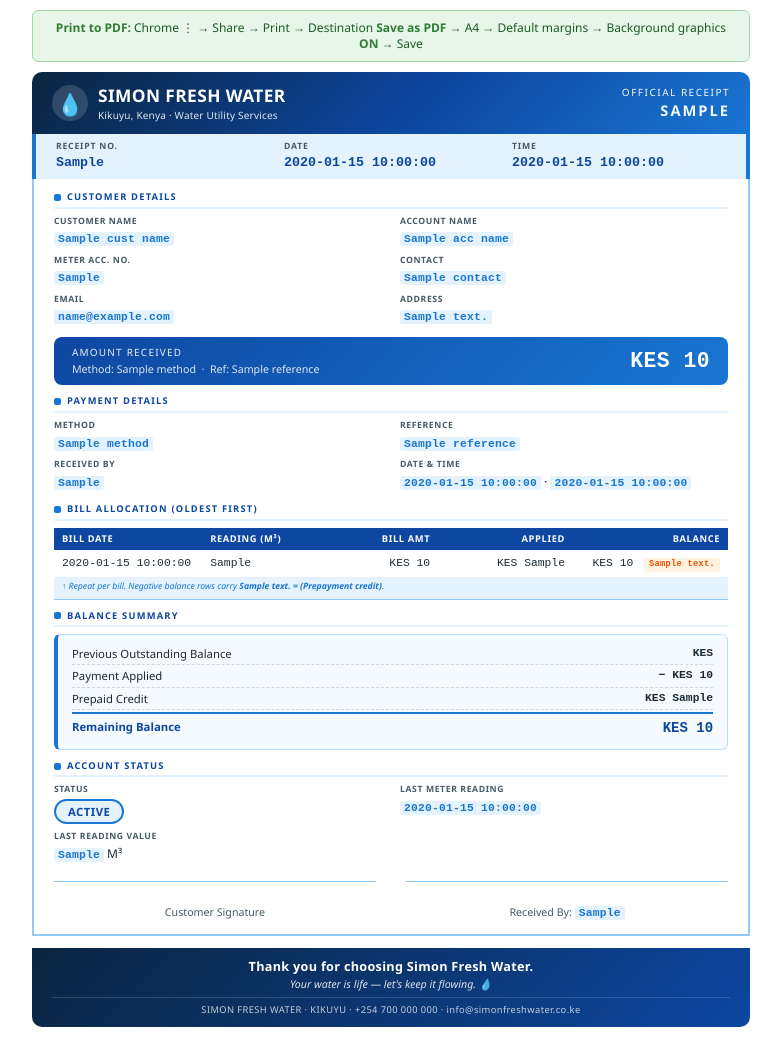
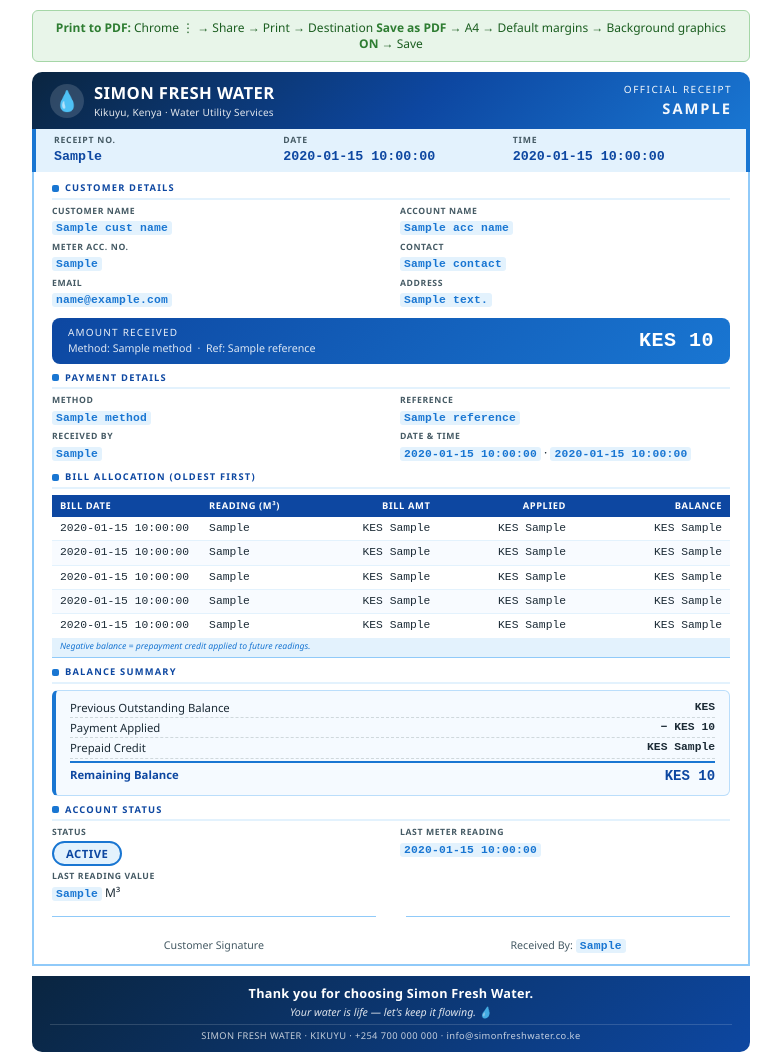
Before and after one commit to Frednn1/simon-freshwater, a Flask app: template templates/receipt_template.html in a window 1280 px wide. Shown: the whole page, without its empty margins (249-1030 px from the left). Before the commit the page ends 1027 px from the top, so only its background shows below. Run offline with Flask 3, Linux system fonts and the light colour scheme; the template is opened without the code that fills it: most values are stand-ins (such as "Sample title", 1, 10 or a date in 2020).

Commit message:
Receipt: 5 fixed allocation rows + regenerated A4 single-page template

```diff
--- a/templates/receipt_template.html
+++ b/templates/receipt_template.html
@@ -12,13 +12,11 @@
     background: #fff;
     font-size: 9.5pt;
     line-height: 1.35;
-    /* Force colors and gradients to print regardless of browser setting */
     -webkit-print-color-adjust: exact !important;
     print-color-adjust: exact !important;
     color-adjust: exact !important;
   }
 
-  /* Same force applied to the elements that use backgrounds */
   .receipt-header,
   .meta-band,
   .amount-highlight,
@@ -33,14 +31,22 @@
     print-color-adjust: exact !important;
     color-adjust: exact !important;
   }
-  .receipt { max-width: 190mm; margin: 0 auto; }
+
+  /* ─── Force single-page A4 ─── */
+  .receipt {
+    max-width: 190mm;
+    margin: 0 auto;
+    page-break-inside: avoid;
+    page-break-after: avoid;
+  }
+  .section { page-break-inside: avoid; }
 
   /* ─── HEADER ─── */
   .receipt-header {
     background: linear-gradient(135deg, #0a2540 0%, #0d47a1 55%, #1976d2 100%);
     color: #fff;
     border-radius: 10px 10px 0 0;
-    padding: 12px 20px;
+    padding: 10px 18px;
     display: flex;
     justify-content: space-between;
     align-items: center;
@@ -48,13 +54,13 @@
   }
   .receipt-brand { display: flex; align-items: center; gap: 10px; }
   .drop {
-    width: 36px; height: 36px;
+    width: 34px; height: 34px;
     background: rgba(255,255,255,.15);
     border-radius: 50%;
     display: flex; align-items: center; justify-content: center;
-    font-size: 16pt; line-height: 1;
+    font-size: 15pt; line-height: 1;
   }
-  .brand-text h1 { font-size: 13pt; letter-spacing: .4px; margin-bottom: 1px; }
+  .brand-text h1 { font-size: 12.5pt; letter-spacing: .4px; margin-bottom: 1px; }
   .brand-text p  { font-size: 7.5pt; opacity: .88; letter-spacing: .2px; }
   .receipt-tag { text-align: right; font-size: 7.5pt; letter-spacing: 1.5px; text-transform: uppercase; opacity: .95; }
   .receipt-tag strong { display: block; font-size: 11pt; letter-spacing: 2px; font-weight: 700; margin-top: 2px; }
@@ -64,7 +70,7 @@
     background: #e3f2fd;
     border-left: 4px solid #1976d2;
     border-right: 4px solid #1976d2;
-    padding: 7px 20px;
+    padding: 6px 18px;
     display: flex;
     justify-content: space-between;
     gap: 14px;
@@ -75,9 +81,9 @@
   .meta-band .value { font-size: 10pt; font-weight: 700; color: #0d47a1; font-family: 'Courier New', monospace; }
 
   /* ─── BODY ─── */
-  .receipt-body { border: 2px solid #90caf9; border-top: none; padding: 12px 20px; }
+  .receipt-body { border: 2px solid #90caf9; border-top: none; padding: 10px 18px; }
 
-  .section { margin-bottom: 10px; page-break-inside: avoid; }
+  .section { margin-bottom: 8px; }
   .section-title {
     font-size: 7pt;
     font-weight: 700;
@@ -85,7 +91,7 @@
     letter-spacing: 1.2px;
     color: #0d47a1;
     padding-bottom: 3px;
-    margin-bottom: 7px;
+    margin-bottom: 6px;
     border-bottom: 2px solid #e3f2fd;
     display: flex;
     align-items: center;
@@ -99,12 +105,10 @@
     border-radius: 2px;
   }
 
-  .field-grid { display: grid; grid-template-columns: 1fr 1fr; gap: 5px 18px; }
-  .field-grid.one-col { grid-template-columns: 1fr; }
+  .field-grid { display: grid; grid-template-columns: 1fr 1fr; gap: 4px 18px; }
   .field { display: flex; flex-direction: column; }
-  .field.full { grid-column: 1 / -1; }
   .field .label { font-size: 6.5pt; text-transform: uppercase; letter-spacing: .6px; color: #455a64; font-weight: 700; margin-bottom: 1px; }
-  .field .value { font-size: 9pt; color: #1c2b36; font-weight: 500; padding: 2px 0; min-height: 15px; word-break: break-word; }
+  .field .value { font-size: 9pt; color: #1c2b36; font-weight: 500; padding: 1px 0; min-height: 13px; word-break: break-word; }
   .placeholder {
     color: #1976d2;
     font-family: 'Courier New', monospace;
@@ -121,17 +125,17 @@
     background: linear-gradient(135deg, #0d47a1, #1976d2);
     color: #fff;
     border-radius: 8px;
-    padding: 9px 18px;
+    padding: 8px 16px;
     display: flex;
     justify-content: space-between;
     align-items: center;
-    margin: 4px 0 10px;
+    margin: 3px 0 8px;
   }
   .amount-highlight .label { font-size: 7.5pt; letter-spacing: 1.2px; text-transform: uppercase; opacity: .9; }
-  .amount-highlight .value { font-size: 16pt; font-weight: 800; letter-spacing: .5px; font-family: 'Courier New', monospace; }
+  .amount-highlight .value { font-size: 15pt; font-weight: 800; letter-spacing: .5px; font-family: 'Courier New', monospace; }
 
   /* ─── ALLOCATION TABLE ─── */
-  table.alloc { width: 100%; border-collapse: collapse; font-size: 8.5pt; }
+  table.alloc { width: 100%; border-collapse: collapse; font-size: 8.5pt; table-layout: fixed; }
   table.alloc thead th {
     background: #0d47a1; color: #fff;
     font-size: 7pt; text-transform: uppercase; letter-spacing: .6px;
@@ -139,30 +143,42 @@
   }
   table.alloc thead th.right { text-align: right; }
   table.alloc tbody td {
-    padding: 5px 8px;
+    padding: 4px 8px;
     border-bottom: 1px solid #e3f2fd;
     font-family: 'Courier New', monospace;
     color: #1c2b36;
+    overflow: hidden;
+    text-overflow: ellipsis;
+    word-break: break-word;
+    box-sizing: border-box;
   }
   table.alloc tbody tr:nth-child(even) td { background: #f8fbff; }
   table.alloc tbody td.right { text-align: right; }
-  table.alloc tbody td .note {
-    display: inline-block;
-    background: #fff3e0; color: #e65100;
-    font-size: 6.5pt; font-weight: 700;
-    padding: 1px 5px; border-radius: 3px;
-    margin-left: 4px; letter-spacing: .3px;
+  table.alloc th:nth-child(1), table.alloc td:nth-child(1) { width: 22%; }
+  table.alloc th:nth-child(2), table.alloc td:nth-child(2) { width: 15%; }
+  table.alloc th:nth-child(3), table.alloc td:nth-child(3) { width: 20%; }
+  table.alloc th:nth-child(4), table.alloc td:nth-child(4) { width: 20%; }
+  table.alloc th:nth-child(5), table.alloc td:nth-child(5) { width: 23%; }
+
+  table.alloc .placeholder {
+    padding: 0;
+    background: transparent;
+    font-size: 7.5pt;
+    font-weight: 600;
+    color: #0d47a1;
+    border-radius: 0;
   }
   .alloc-label {
     font-size: 6.5pt; color: #1976d2; font-style: italic;
-    padding: 3px 8px 6px; background: #e3f2fd;
+    padding: 3px 8px 5px; background: #e3f2fd;
     border-bottom: 1px solid #90caf9;
+    margin-top: -1px;
   }
 
   /* ─── SUMMARY BOX ─── */
-  .summary { background: #f5faff; border: 1px solid #bbdefb; border-left: 4px solid #1976d2; border-radius: 6px; padding: 8px 14px; margin-top: 3px; }
-  .summary .row { display: flex; justify-content: space-between; padding: 3px 0; font-size: 8.5pt; border-bottom: 1px dashed #cfd8dc; }
-  .summary .row:last-child { border-bottom: none; padding-top: 5px; margin-top: 2px; border-top: 2px solid #1976d2; }
+  .summary { background: #f5faff; border: 1px solid #bbdefb; border-left: 4px solid #1976d2; border-radius: 6px; padding: 7px 14px; margin-top: 3px; }
+  .summary .row { display: flex; justify-content: space-between; padding: 2px 0; font-size: 8.5pt; border-bottom: 1px dashed #cfd8dc; }
+  .summary .row:last-child { border-bottom: none; padding-top: 4px; margin-top: 2px; border-top: 2px solid #1976d2; }
   .summary .row.total .label { font-weight: 700; color: #0d47a1; }
   .summary .row.total .value { font-size: 10.5pt; font-weight: 800; color: #0d47a1; font-family: 'Courier New', monospace; }
   .summary .row .value { font-family: 'Courier New', monospace; font-weight: 600; }
@@ -179,70 +195,34 @@
   }
 
   /* ─── SIGNATURE ─── */
-  .signature-row { display: flex; justify-content: space-between; gap: 30px; margin-top: 12px; padding-top: 4px; }
+  .signature-row { display: flex; justify-content: space-between; gap: 30px; margin-top: 10px; padding-top: 3px; }
   .signature-row .sig { flex: 1; text-align: center; font-size: 8pt; color: #455a64; }
-  .signature-row .sig .line { border-top: 1px solid #90caf9; margin-bottom: 3px; padding-top: 20px; }
+  .signature-row .sig .line { border-top: 1px solid #90caf9; margin-bottom: 3px; padding-top: 18px; }
 
   /* ─── FOOTER ─── */
   .receipt-footer {
     background: linear-gradient(135deg, #0a2540, #0d47a1);
     color: #fff;
     border-radius: 0 0 10px 10px;
-    padding: 10px 20px;
+    padding: 9px 18px;
     text-align: center;
-    margin-top: 12px;
+    margin-top: 10px;
   }
   .receipt-footer .thanks { font-size: 9.5pt; font-weight: 600; letter-spacing: .3px; margin-bottom: 2px; }
-  .receipt-footer .slogan { font-size: 8pt; opacity: .85; font-style: italic; margin-bottom: 6px; }
-  .receipt-footer .contact { font-size: 7pt; opacity: .75; letter-spacing: .4px; border-top: 1px solid rgba(255,255,255,.2); padding-top: 6px; }
+  .receipt-footer .slogan { font-size: 8pt; opacity: .85; font-style: italic; margin-bottom: 5px; }
+  .receipt-footer .contact { font-size: 7pt; opacity: .75; letter-spacing: .4px; border-top: 1px solid rgba(255,255,255,.2); padding-top: 5px; }
 
-  /* ─── SCREEN-ONLY HINT ─── */
+  /* ─── SCREEN-ONLY HINT (hidden on print) ─── */
   .print-hint {
     max-width: 190mm; margin: 10px auto; padding: 9px 14px;
     background: #e8f5e9; border: 1px solid #a5d6a7; border-radius: 6px;
     font-size: 9pt; color: #1b5e20; text-align: center;
   }
   .print-hint strong { color: #2e7d32; }
-  @media print { body { background: #fff; } .print-hint { display: none !important; } }
-
-  /* ═══════════════════════════════════════════════
-     FIX: Bill Allocation table — prevent overflow
-     ═══════════════════════════════════════════════ */
-  table.alloc {
-    table-layout: fixed;
-    width: 100%;
-    table-layout: fixed;
+  @media print {
+    body { background: #fff; }
+    .print-hint { display: none !important; }
   }
-  table.alloc th,
-  table.alloc td {
-    overflow: hidden;
-    text-overflow: ellipsis;
-    word-break: break-word;
-    box-sizing: border-box;
-  }
-  table.alloc th:nth-child(1), table.alloc td:nth-child(1) { width: 22%; }
-  table.alloc th:nth-child(2), table.alloc td:nth-child(2) { width: 15%; }
-  table.alloc th:nth-child(3), table.alloc td:nth-child(3) { width: 20%; }
-  table.alloc th:nth-child(4), table.alloc td:nth-child(4) { width: 20%; }
-  table.alloc th:nth-child(5), table.alloc td:nth-child(5) { width: 23%; }
-
-  /* Placeholder chips inside the allocation table shrink to plain text */
-  table.alloc .placeholder {
-    padding: 0;
-    background: transparent;
-    font-size: 7.5pt;
-    font-weight: 600;
-    color: #0d47a1;
-    border-radius: 0;
-  }
-
-  /* Prepayment note drops to its own line so column 5 stays narrow */
-  table.alloc td .note {
-    display: block;
-    margin: 3px 0 0;
-    white-space: normal;
-  }
-
 </style>
 </head>
 <body>
@@ -367,19 +347,45 @@
             </tr>
           </thead>
           <tbody>
-            <!-- ══ REPEAT THIS ROW PER ALLOCATION ══ -->
             <tr>
-              <td>{{alloc_reading_date}}</td>
-              <td>{{alloc_reading_m3}}</td>
-              <td class="right">KES {{alloc_amount_kes}}</td>
-              <td class="right">KES {{alloc_applied}}</td>
-              <td class="right">KES {{alloc_new_balance}} <span class="note">{{alloc_note}}</span></td>
+              <td>{{a1_date}}</td>
+              <td>{{a1_m3}}</td>
+              <td class="right">KES {{a1_amt}}</td>
+              <td class="right">KES {{a1_applied}}</td>
+              <td class="right">KES {{a1_bal}}</td>
             </tr>
-            <!-- ══ END REPEAT ══ -->
+            <tr>
+              <td>{{a2_date}}</td>
+              <td>{{a2_m3}}</td>
+              <td class="right">KES {{a2_amt}}</td>
+              <td class="right">KES {{a2_applied}}</td>
+              <td class="right">KES {{a2_bal}}</td>
+            </tr>
+            <tr>
+              <td>{{a3_date}}</td>
+              <td>{{a3_m3}}</td>
+              <td class="right">KES {{a3_amt}}</td>
+              <td class="right">KES {{a3_applied}}</td>
+              <td class="right">KES {{a3_bal}}</td>
+            </tr>
+            <tr>
+              <td>{{a4_date}}</td>
+              <td>{{a4_m3}}</td>
+              <td class="right">KES {{a4_amt}}</td>
+              <td class="right">KES {{a4_applied}}</td>
+              <td class="right">KES {{a4_bal}}</td>
+            </tr>
+            <tr>
+              <td>{{a5_date}}</td>
+              <td>{{a5_m3}}</td>
+              <td class="right">KES {{a5_amt}}</td>
+              <td class="right">KES {{a5_applied}}</td>
+              <td class="right">KES {{a5_bal}}</td>
+            </tr>
           </tbody>
         </table>
         <div class="alloc-label">
-          ↑ Repeat per bill. Negative balance rows carry <strong>{{alloc_note}} = (Prepayment credit)</strong>.
+          Negative balance = prepayment credit applied to future readings.
         </div>
       </div>
 
@@ -438,7 +444,7 @@
 
     <div class="receipt-footer">
       <div class="thanks">Thank you for choosing Simon Fresh Water.</div>
-      <div class="slogan">Your water is life — let's keep it flowing. 💧</div>
+      <div class="slogan">Your water is life — let's keep it flowing.  💧</div>
       <div class="contact">
         SIMON FRESH WATER &middot; KIKUYU &middot; +254 700 000 000 &middot; info@simonfreshwater.co.ke
       </div>
```
